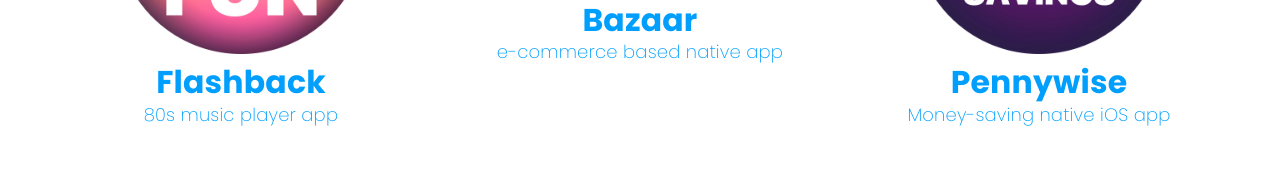
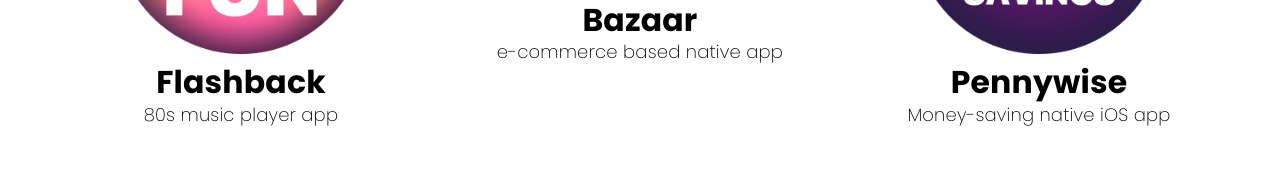
Before and after one commit to valentinplessy/portfolio-website-valentin-plessy, a plain HTML site: page index.html in a window 1280 px wide. Shown: the part 628-800 px from the top of the page. Drawn offline with nearby package versions, Linux system fonts and the light colour scheme.

Commit message:
updated css

```diff
--- a/css/style.css
+++ b/css/style.css
@@ -57,18 +57,18 @@ img {
 /* hyperlink */
 a,
 a:visited {
-  color: #009ffd;
+  color: #000;
   text-decoration: none;
 }
 
 a:hover,
 a:focus {
-  color: #fa4c98;
+  color: #000;
   text-decoration: underline;
 }
 
 a:active {
-  color: #fa4c98;
+  color: #000;
 }
 
 /* Layout styling */
```
